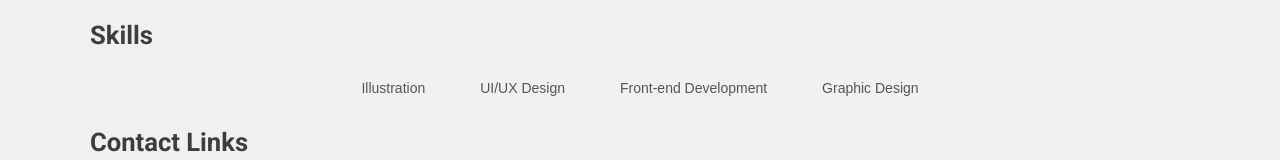
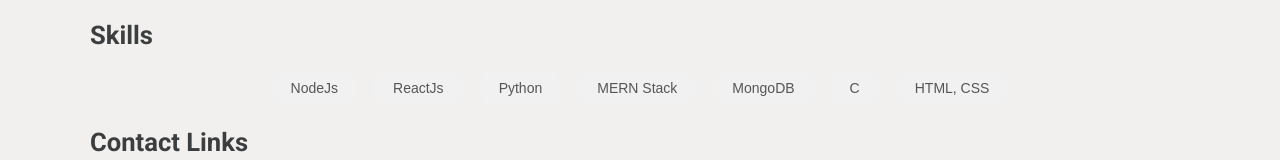
Before and after one commit to raghavnimbalkar1/Portfolio_Final, a React (Create React App) app: page / in a window 1280 px wide. Shown: the part 1396-1556 px from the top of the page. Built offline with nearby package versions, Linux system fonts and the light colour scheme.

Commit message:
updated skills

```diff
--- a/src/components/Projects.js
+++ b/src/components/Projects.js
@@ -7,7 +7,8 @@ const projects = [
   { title: "Unihaven", image: unihavenImg, link: "https://github.com/raghavnimbalkar1/UniHaven" },
   { title: "DigitalShelf", image: digitalShelfImg, link: "https://github.com/raghavnimbalkar1/DigitalShelf" },
   { title: "ChainTix", image: chainTixImg, link: "https://github.com/raghavnimbalkar1/ChainTix" },
-  { title: "ChainTix", image: chainTixImg, link: "https://github.com/raghavnimbalkar1/ChainTix" },
+  { title: "Barks & Whiskers", image: chainTixImg, link: "https://github.com/raghavnimbalkar1/ChainTix" },
+  { title: "MyBlog", image: chainTixImg, link: "https://github.com/raghavnimbalkar1/ChainTix" },
 ];
 
 function Projects() {
--- a/src/components/Skills.js
+++ b/src/components/Skills.js
@@ -1,10 +1,13 @@
 import React from "react";
 
 const skills = [
-  "Illustration",
-  "UI/UX Design",
-  "Front-end Development",
-  "Graphic Design",
+  "NodeJs",
+  "ReactJs",
+  "Python",
+  "MERN Stack",
+  "MongoDB",
+  "C",
+  "HTML, CSS",
 ];
 
 function Skills() {
```
